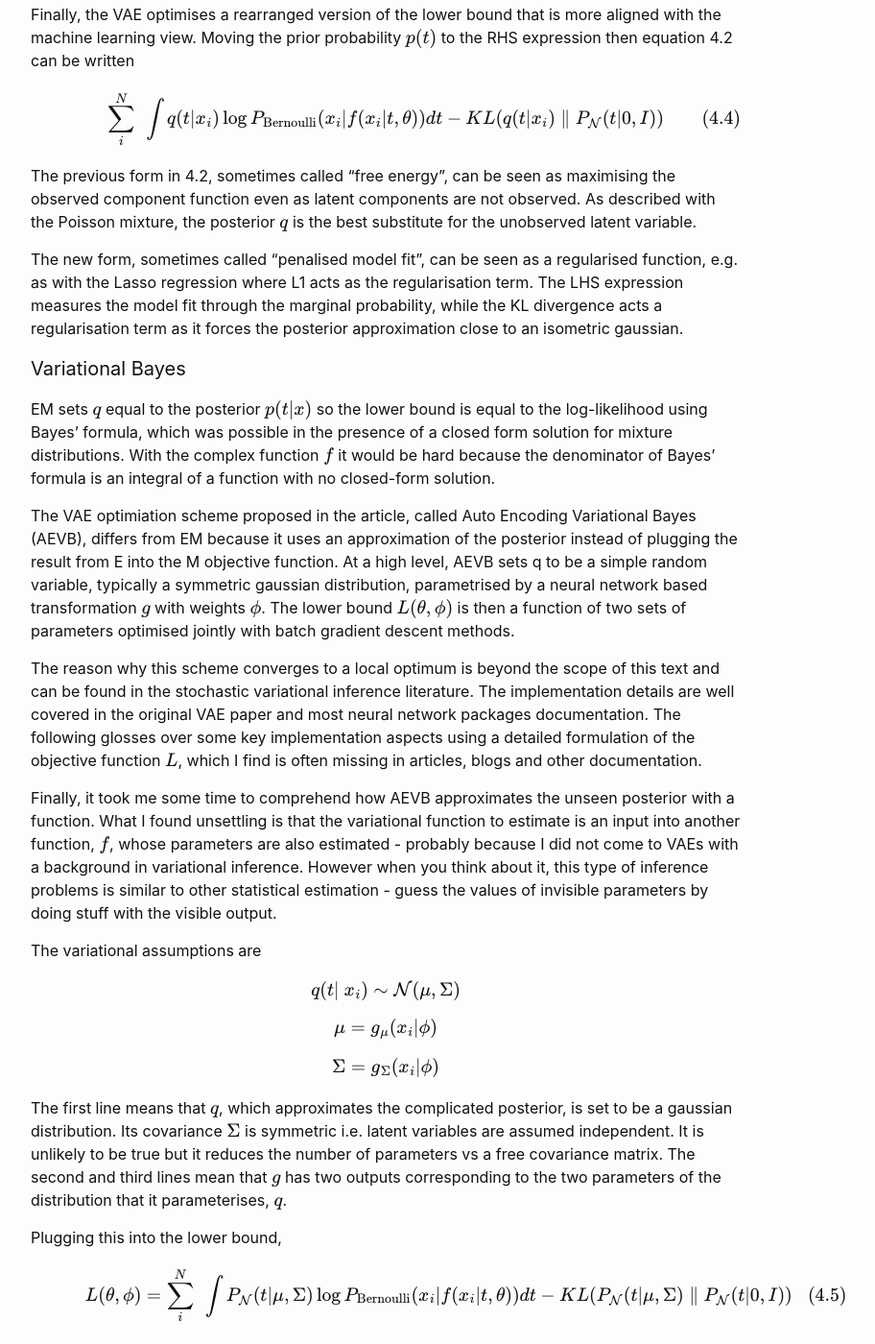
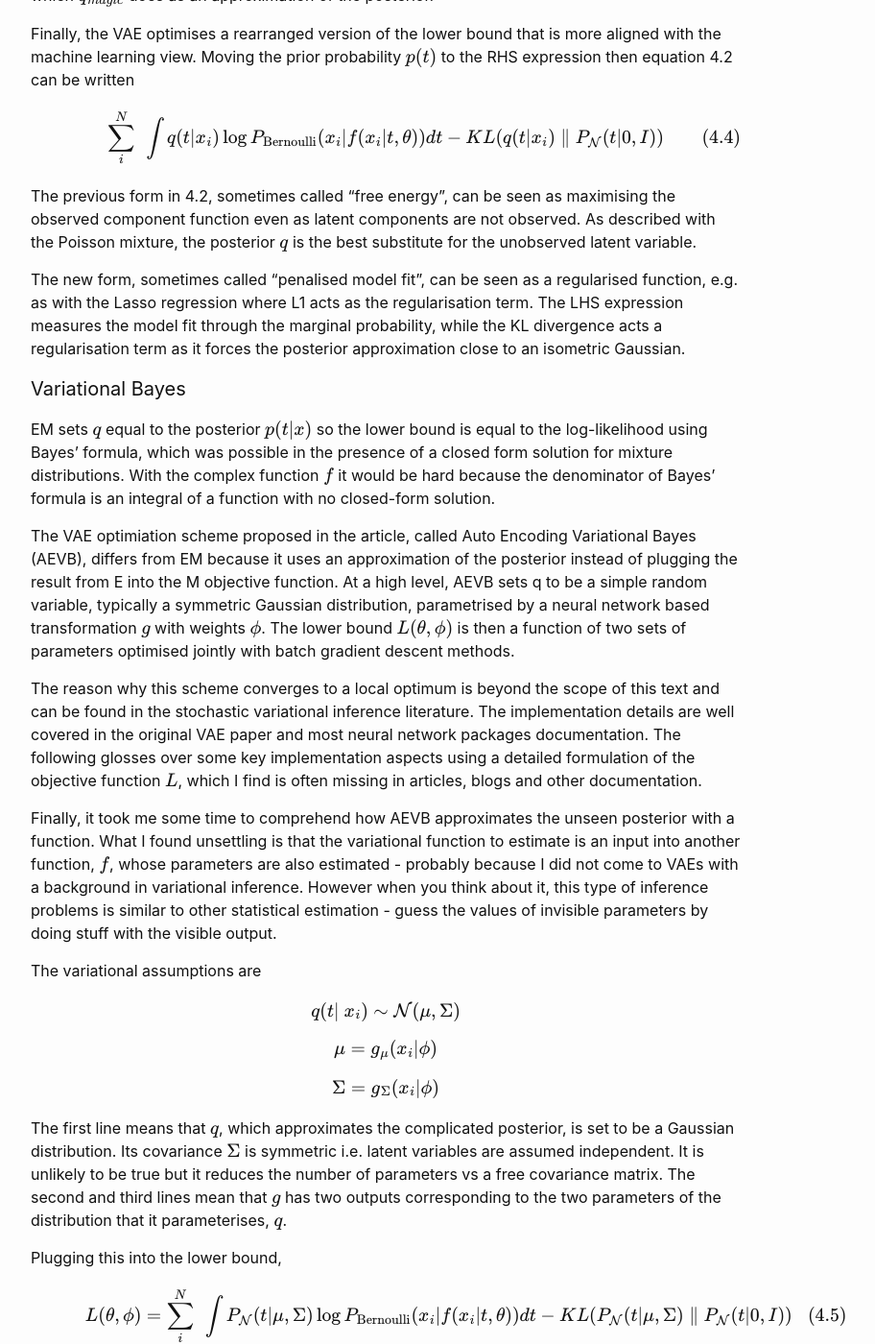
Before and after one commit to mkffl/mkffl.github.io, a Jekyll site: the page built from _posts/2020-05-26-Expectation-maximization-part-2.markdown, in a window 1280 px wide and 1400 px high, scrolled down 11053 px. Shown: the whole window at 96% size, without its empty margins (238-1150 px from the left). Built offline with Jekyll 4.4.1, drawn with Linux system fonts in a browser that asks for light colours; formulas are drawn with MathJax 3; some of the changed text lies outside the part shown.

```diff
--- a/_posts/2020-05-26-Expectation-maximization-part-2.markdown
+++ b/_posts/2020-05-26-Expectation-maximization-part-2.markdown
@@ -3,13 +3,13 @@ title: Introduction to Expectation Maximization - part 2 (draft)
 layout: post
 ---
 
-## A mixture of gaussians
+## A mixture of  Gaussians
 
-The [first part]({{ site.baseurl }}{% link _posts/2020-05-26-Expectation-maximization-part-1.markdown %}) introduced the EM algorithm as an alternative to direct MLE optimisation for models with latent variables. This part builds on the previous Poisson mixture example to look at other models to apply EM, e.g. gaussian mixtures, or where elements of EM help to understand the optimisation scheme, e.g. Variational Autoencoders.
+The [first part]({{ site.baseurl }}{% link _posts/2020-05-26-Expectation-maximization-part-1.markdown %}) introduced the EM algorithm as an alternative to direct MLE optimisation for models with latent variables. This part builds on the previous Poisson mixture example to look at other models to apply EM, e.g.  Gaussian mixtures, or where elements of EM help to understand the optimisation scheme, e.g. Variational Autoencoders.
 
 ### EM for GMM
 
-The difference between a Poisson and a gaussian mixture is that the observed data is assumed to be normally distributed, so $P(x_{i} \vert t_{i}=c)$ has two parameters, $\mu_c$ and $\sigma_c^{2}$. The log-likelihood 1.4 from part 1 is
+The difference between a Poisson and a  Gaussian mixture is that the observed data is assumed to be normally distributed, so $P(x_{i} \vert t_{i}=c)$ has two parameters, $\mu_c$ and $\sigma_c^{2}$. The log-likelihood 1.4 from part 1 is
 
 $$
 \sum_i^N\log\sum_c^2P(t_{i}=c)P(x_{i} | t_{i}=c)
@@ -49,7 +49,7 @@ $$
 \tag{3.3}
 $$
 
-where Z is a constant wrt $\mu$. Setting the derivative to 0, the solution is the sample average weighted by the posterior probability
+where $Z$ is a constant wrt $\mu$. Setting the derivative to 0, the solution is the sample average weighted by the posterior probability
 
 $$
 \mu_c = \frac{\sum_i^NP(t_i|x_i)x_i}{\sum_i^NP(t_i|x_i)}
@@ -89,7 +89,7 @@ To test her hypothesis Kate uses a Gaussian mixture model with 2 components to m
 
 The E step computes the posterior distribution using Bayes' formula detailed in equation 3.2. It assigns an observation to a component by dividing the component joint probability by all components' probabilities. The higher a component's joint probability, the higher its membership assignment.
 
-In this example it turns out that prior probabilities are roughly equal as $\pi_1 = 0.49$ so the likelihood drives most of the membership assignment. On the E step chart below, the contour plots represent the gaussian likelihood for each component. The code uses a single run of EM (no restarts) and converges after 10 iterations. The chart focusses on the 9th round.
+In this example it turns out that prior probabilities are roughly equal as $\pi_1 = 0.49$ so the likelihood drives most of the membership assignment. On the E step chart below, the contour plots represent the  Gaussian likelihood for each component. The code uses a single run of EM (no restarts) and converges after 10 iterations. The chart focusses on the 9th round.
 
 Observation $x_1$ lies close to $\mu_1$ i.e. has a high component likelihood, which means that the component 1 posterior probability  is close to 1. On the contrary, observation $x_2$ is several standard deviations away from the mean of both components, so membership assignment will sit on the fence i.e. the posterior probability is around to 0.5.
 
@@ -98,7 +98,7 @@ Observation $x_1$ lies close to $\mu_1$ i.e. has a high component likelihood, wh
 ![E step GMM](/assets/e-step-gmm.png){: width="700px"}
 {: refdef}
 
-The code implementation was described in part 1 of this blog article. The gaussian likelihood function below is plugged into the main `e_step` function.
+The code implementation was described in part 1 of this blog article. The  Gaussian likelihood function below is plugged into the main `e_step` function.
 
 [Source](https://github.com/mkffl/mixture-models/blob/db80513f40a065f6384fdea1be366f842b206165/model.py#L59)
 
@@ -164,7 +164,7 @@ m_step_gaussian = m_step(mixture_m_step_gaussian)
 
 ### The power of the posterior
 
-Looking at model fit with different numbers of components confirms Kate's initial hypothesis. A single gaussian does not fit the data distribution well as there are barely any observations around its mean. With 3 components, the 3rd gaussians unnecessarily overlaps the other two.
+Looking at model fit with different numbers of components confirms Kate's initial hypothesis. A single  Gaussian does not fit the data distribution well as there are barely any observations around its mean. With 3 components, the 3rd  Gaussians unnecessarily overlaps the other two.
 
 Model selection metrics support the assumption that there is more than one component as AIC and BIC drop sharply between 1 and 2 components. The mild decrease after 2 components means that there may be more than 2  grape types, which does not exactly corroborates the conclusions of the "eyeballing" approach.
 
@@ -172,7 +172,7 @@ Model selection metrics support the assumption that there is more than one compo
 [![3 numbers of components](/assets/vary-c-gmm.png){: width="1200px"}](https://i.imgur.com/9MndDQS.png)
 {: refdef}
 
-With confidence in her gaussian mixture model, Kate now needs to identify if a new shipment corresponds to bottles of type 1 or 2. The posterior probabilities provide a great way to "operationalise" a GMM. After measuring malic acid and phenol contents for a batch of bottles $X_{new}$, she can just feed the data into $P(t=1 \vert X_{new})$. If probabilities are low then the bottles likely come from component 2 and she will take the necessary actions.
+With confidence in her  Gaussian mixture model, Kate now needs to identify if a new shipment corresponds to bottles of type 1 or 2. The posterior probabilities provide a great way to "operationalise" a GMM. After measuring malic acid and phenol contents for a batch of bottles $X_{new}$, she can just feed the data into $P(t=1 \vert X_{new})$. If probabilities are low then the bottles likely come from component 2 and she will take the necessary actions.
 
 The posterior probas are more than just a cog in the EM machine. They allow to organise and summarise data observations into one of the K components, which is why discrete models and GMM in particular are widely used for clustering.
 
@@ -211,7 +211,7 @@ The diagram below compares the generative process from the latent space to the d
   <a href="https://i.imgur.com/zvDN7JS.png">
     <img width="1000" src="{{site.url}}/assets/vae-vs-gmm.png" alt="alt text"/>
       <figcaption>
-      Prior probability and transformation: the Poisson mixture prior is drawn from a categorical RV with weights $\pi$ vs an isometric gaussian (or other continuous distributions) for VAEs. The VAE then passes the $t$ sample to $f$ to output the parameters of the conditional probability.
+      Prior probability and transformation: the Poisson mixture prior is drawn from a categorical RV with weights $\pi$ vs an isometric  Gaussian (or other continuous distributions) for VAEs. The VAE then passes the $t$ sample to $f$ to output the parameters of the conditional probability.
       Conditional probability: conditional parameters are $\lambda_c$ in the discrete Poisson case vs $f(t \vert \theta)$ in the continuous case, which corresponds to a vector of 784 probabilities of success (one for every pixel/dimension in $x_i$).
       Marginal probability: in the discrete case the blue outline that denotes the complex marginal probability is the combination of single probabilities; the marginal probability of a VAE can’t easily be plotted but random draws from the blue region in the prior distribution return images looking like 0's, 7's and 1's with distribution shown (sourced from the Tensorflow documentation).
       </figcaption>
@@ -220,7 +220,7 @@ The diagram below compares the generative process from the latent space to the d
 
 
 With a discrete latent space the number of parameters to estimate depend on the number of mixture components. With a continuous space there is no finite number of mixture components so instead the parameters to estimate are the coefficiences of the transformation from $t$ to
-the parameters of the mixture random variable, e.g. probability of success $p$ for a Bernoulli rv.
+the parameters of the mixture random variable, e.g. probability of success $p$ for a Bernoulli RV.
 
 The number of parameters thus depends on the transformation function, $f$. This function can be as simple as a logit although most applications would use deep neural networks to address non-linear data structures like images or sound waves. The mixture distribution is said to be **parametrised** by the function $f$, which in the absence of a closed form solution, is typically optimised with stochastic gradient descent (SGD).
 
@@ -257,7 +257,7 @@ $$
 $$
 
 
-where $t_m$ refers refers to the m'th sample from a normalised gaussian. The expression to evaluate is an unbiased estimator of the integral of the log-likelihood, which is good but not necessarily efficient.
+where $t_m$ refers refers to the m'th sample from a normalised  Gaussian. The expression to evaluate is an unbiased estimator of the integral of the log-likelihood, which is good but not necessarily efficient.
 
 Using a sentence from the original paper in a different context, "this series of operations can be expressed as a symbolic graph in software like Tensorflow or Chainer, and effortlessly differentiated wrt the parameters $\theta$", and I would add "although painfully computed unless using quantum machines from the future."
 
@@ -312,14 +317,14 @@ $$
 
 The previous form in 4.2, sometimes called "free energy", can be seen as maximising the observed component function even as latent components are not observed. As described with the Poisson mixture, the posterior $q$ is the best substitute for the unobserved latent variable.
 
-The new form, sometimes called "penalised model fit", can be seen as a regularised function, e.g. as with the Lasso regression where L1 acts as the regularisation term. The LHS expression measures the model fit through the marginal probability, while the KL divergence acts a regularisation term as it forces the posterior approximation close to an isometric gaussian.
+The new form, sometimes called "penalised model fit", can be seen as a regularised function, e.g. as with the Lasso regression where L1 acts as the regularisation term. The LHS expression measures the model fit through the marginal probability, while the KL divergence acts a regularisation term as it forces the posterior approximation close to an isometric  Gaussian.
 
 
 #### Variational Bayes
 
 EM sets $q$ equal to the posterior $p(t \vert x)$ so the lower bound is equal to the log-likelihood using Bayes' formula, which was possible in the presence of a closed form solution for mixture distributions. With the complex function $f$ it would be hard because the denominator of Bayes' formula is an integral of a function with no closed-form solution.
 
-The VAE optimiation scheme proposed in the article, called Auto Encoding Variational Bayes (AEVB), differs from EM because it uses an approximation of the posterior instead of plugging the result from E into the M objective function. At a high level, AEVB sets q to be a simple random variable, typically a symmetric gaussian distribution, parametrised by a neural network based transformation $g$ with weights $\phi$. The lower bound $L(\theta, \phi)$ is then a function of two sets of parameters optimised jointly with batch gradient descent methods.
+The VAE optimiation scheme proposed in the article, called Auto Encoding Variational Bayes (AEVB), differs from EM because it uses an approximation of the posterior instead of plugging the result from E into the M objective function. At a high level, AEVB sets q to be a simple random variable, typically a symmetric  Gaussian distribution, parametrised by a neural network based transformation $g$ with weights $\phi$. The lower bound $L(\theta, \phi)$ is then a function of two sets of parameters optimised jointly with batch gradient descent methods.
 
 The reason why this scheme converges to a local optimum is beyond the scope of this text and can be found in the stochastic variational inference literature. The implementation details are well covered in the original VAE paper and most neural network packages documentation. The following glosses over some key implementation aspects using a detailed formulation of the objective function $L$, which I find is often missing in articles, blogs and other documentation.
 
@@ -340,7 +345,7 @@ $$
 \Sigma = g_{\Sigma} (x_i \vert \phi)
 $$
 
-The first line means that $q$, which approximates the complicated posterior, is set to be a gaussian distribution. Its covariance $\Sigma$ is symmetric i.e. latent variables are assumed independent. It is unlikely to be true but it reduces the number of parameters vs a free covariance matrix. The second and third lines mean that $g$ has two outputs corresponding to the two parameters of the distribution that it parameterises, $q$.
+The first line means that $q$, which approximates the complicated posterior, is set to be a  Gaussian distribution. Its covariance $\Sigma$ is symmetric i.e. latent variables are assumed independent. It is unlikely to be true but it reduces the number of parameters vs a free covariance matrix. The second and third lines mean that $g$ has two outputs corresponding to the two parameters of the distribution that it parameterises, $q$.
 
 Plugging this into the lower bound,
 
@@ -395,7 +400,7 @@ In `vae_loss`, `x_ent` corresponds to the recontruction loss and `kl_loss` is th
 
 The optimiser will minimise the loss function, and minimising the inverse of `bce` is equivalent to maximising the Bernoulli probability density.
 
-In the snippet above, the ground truth $x_i$ is denoted `target` and the predicted output is denoted `x_decoded_mean` - "mean" refers to $f(x_i \vert t)$ being both the parameter and the mean of the Bernoulli rv. Then equation 4.6 can be written as follows to emphasize the equivalence with the Keras BCE function
+In the snippet above, the ground truth $x_i$ is denoted `target` and the predicted output is denoted `x_decoded_mean` - "mean" refers to $f(x_i \vert t)$ being both the parameter and the mean of the Bernoulli RV. Then equation 4.6 can be written as follows to emphasize the equivalence with the Keras BCE function
 
 $$
 \begin{equation}
@@ -411,7 +416,7 @@ $$
 
 
 
-Last, `kl_loss` implements the [closed form solution](https://en.wikipedia.org/wiki/Kullback%E2%80%93Leibler_divergence#Multivariate_normal_distributions) for the KL divergence of two gaussians.
+Last, `kl_loss` implements the [closed form solution](https://en.wikipedia.org/wiki/Kullback%E2%80%93Leibler_divergence#Multivariate_normal_distributions) for the KL divergence of two  Gaussians.
 
 ### Conclusion
 
@@ -419,7 +424,7 @@ Expectation Maximization finds the parameters of a latent variable model by opti
 
 With EM or related methods, the posterior probability distribution $q(t \vert x)$ is more than a means to an end as its encoding properties can power applications or generate insights. This is probably even more true for recent generative models like VAEs that often support unsupervised learning tasks by training an encoder to organise/cluster unlabelled data.
 
-In the last couple years, major improvements in the way VAEs build informative latent spaces have gotten us closer to models that can teach us something about the world around us using data. For example, the BetaVAE forces latent dimensions to represent independent data features by simply cranking up the importance of the gaussian prior in the lower bound.
+In the last couple years, major improvements in the way VAEs build informative latent spaces have gotten us closer to models that can teach us something about the world around us using data. For example, the BetaVAE forces latent dimensions to represent independent data features by simply cranking up the importance of the  Gaussian prior in the lower bound.
 
 This results in more meaningful latent variables tied to human concepts, e.g. the dimensions of $t$ would represent the height/width/location of a MNIST digit. While the focus in the ML industry now seems to be around “productionising” models, i.e. monetising the statistical mimicries developed in the last decade to automate low value tasks, I find these new developments exciting and refreshing.
 
```
Also changed, not shown: other parts of _posts/2020-05-26-Expectation-maximization-part-2.markdown (+7 -2 lines), _posts/2020-05-26-Expectation-maximization-part-1.markdown (+6 -6 lines).
